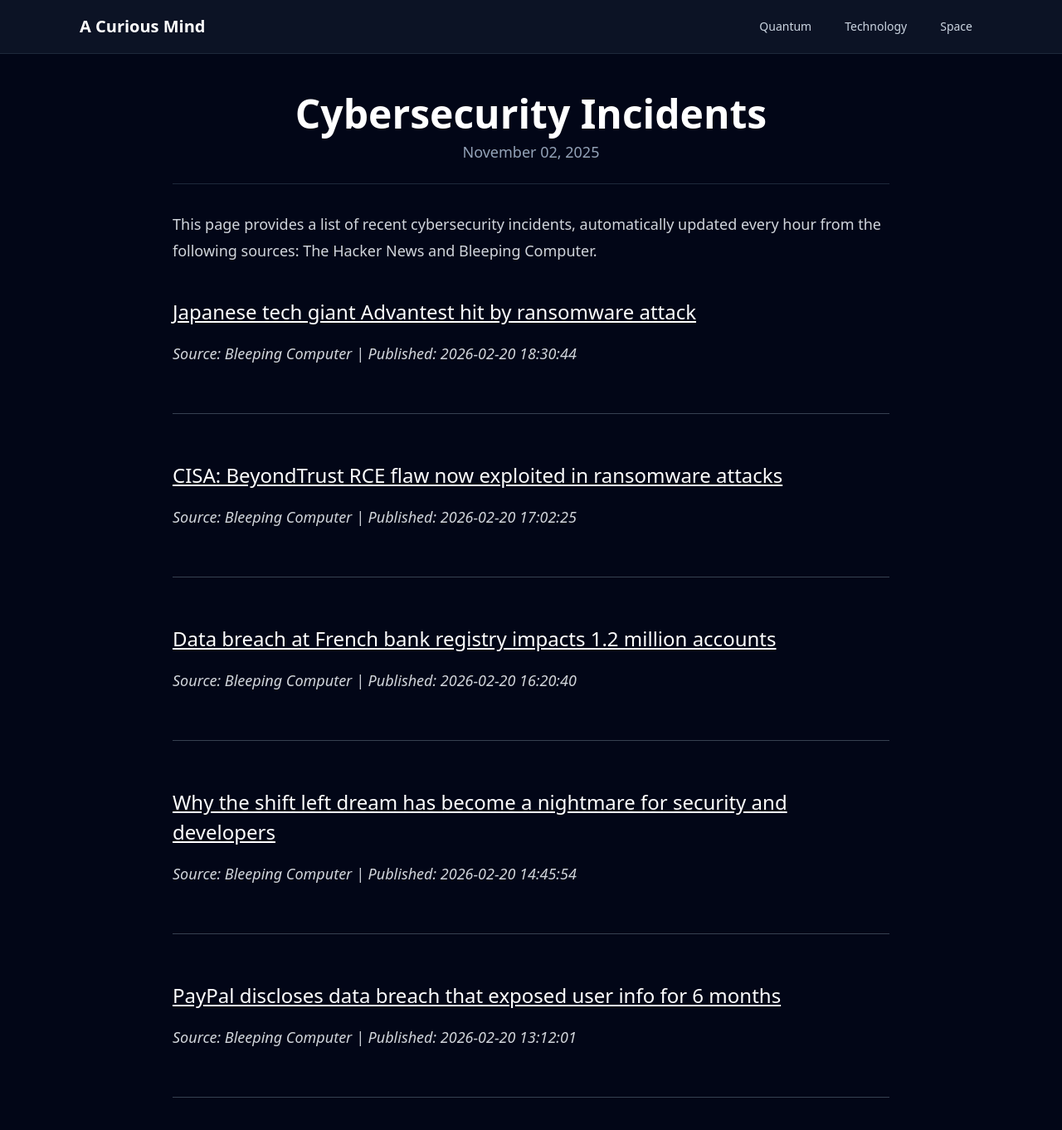
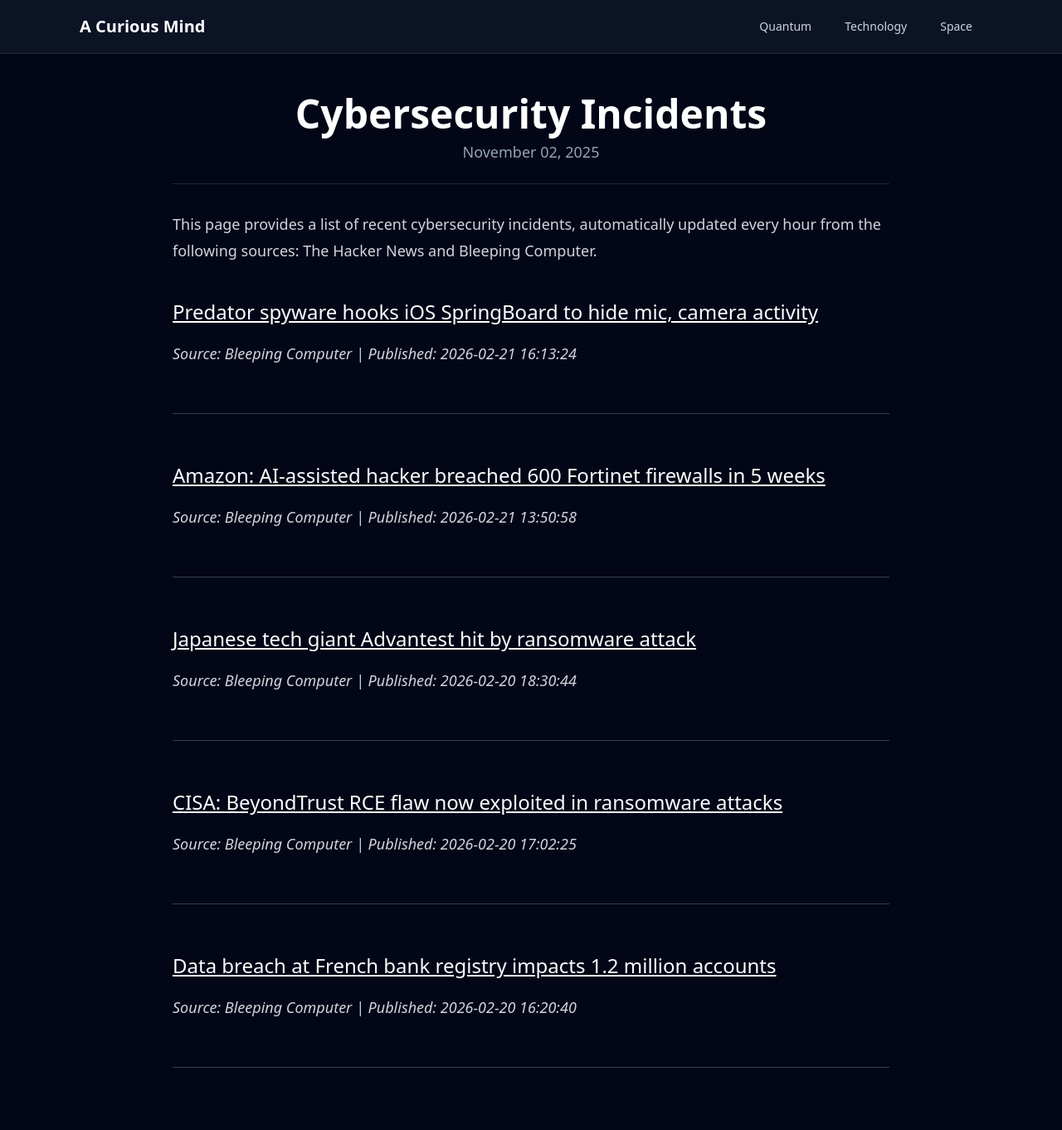
Before and after one commit to onehl7/onehl7.github.io, a Jekyll site: the page built from _posts/2025-11-02-cybersecurity-incidents.md, in a window 1280 px wide and 1400 px high. Shown: the top 1362 px of the window at 83% size. Built offline with Jekyll 4.4.1, drawn with Linux system fonts in a browser that asks for light colours; nearby versions of some CDN libraries.

Commit message:
Update news data

```diff
--- a/_data/news.json
+++ b/_data/news.json
@@ -1,4 +1,16 @@
 [
+  {
+    "source": "Bleeping Computer",
+    "title": "Predator spyware hooks iOS SpringBoard to hide mic, camera activity",
+    "link": "https://www.bleepingcomputer.com/news/security/predator-spyware-hooks-ios-springboard-to-hide-mic-camera-activity/",
+    "published": "2026-02-21 16:13:24"
+  },
+  {
+    "source": "Bleeping Computer",
+    "title": "Amazon: AI-assisted hacker breached 600 Fortinet firewalls in 5 weeks",
+    "link": "https://www.bleepingcomputer.com/news/security/amazon-ai-assisted-hacker-breached-600-fortigate-firewalls-in-5-weeks/",
+    "published": "2026-02-21 13:50:58"
+  },
   {
     "source": "Bleeping Computer",
     "title": "Japanese tech giant Advantest hit by ransomware attack",
@@ -16,17 +28,5 @@
     "title": "Data breach at French bank registry impacts 1.2 million accounts",
     "link": "https://www.bleepingcomputer.com/news/security/data-breach-at-french-bank-registry-impacts-12-million-accounts/",
     "published": "2026-02-20 16:20:40"
-  },
-  {
-    "source": "Bleeping Computer",
-    "title": "Why the shift left dream has become a nightmare for security and developers",
-    "link": "https://www.bleepingcomputer.com/news/security/why-the-shift-left-dream-has-become-a-nightmare-for-security-and-developers/",
-    "published": "2026-02-20 14:45:54"
-  },
-  {
-    "source": "Bleeping Computer",
-    "title": "PayPal discloses data breach that exposed user info for 6 months",
-    "link": "https://www.bleepingcomputer.com/news/security/paypal-discloses-data-breach-exposing-users-personal-information/",
-    "published": "2026-02-20 13:12:01"
   }
 ]
```
